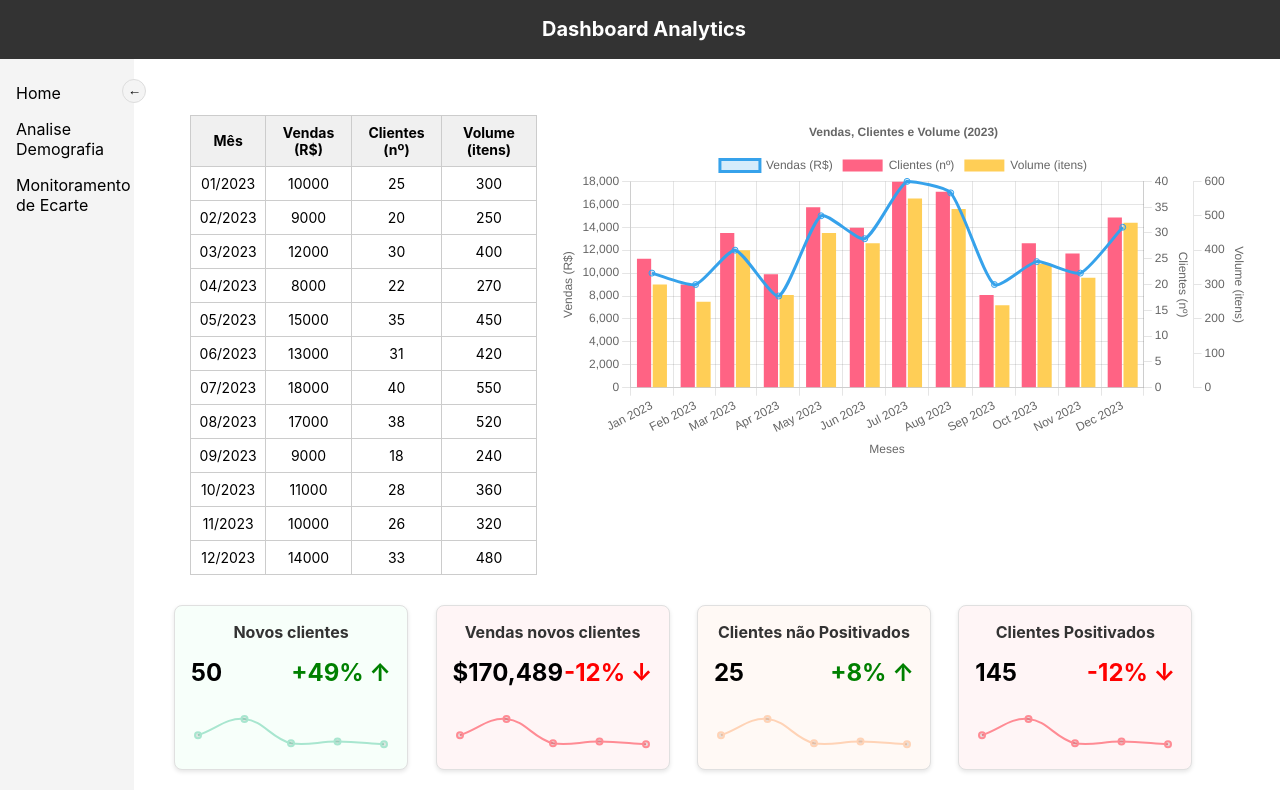
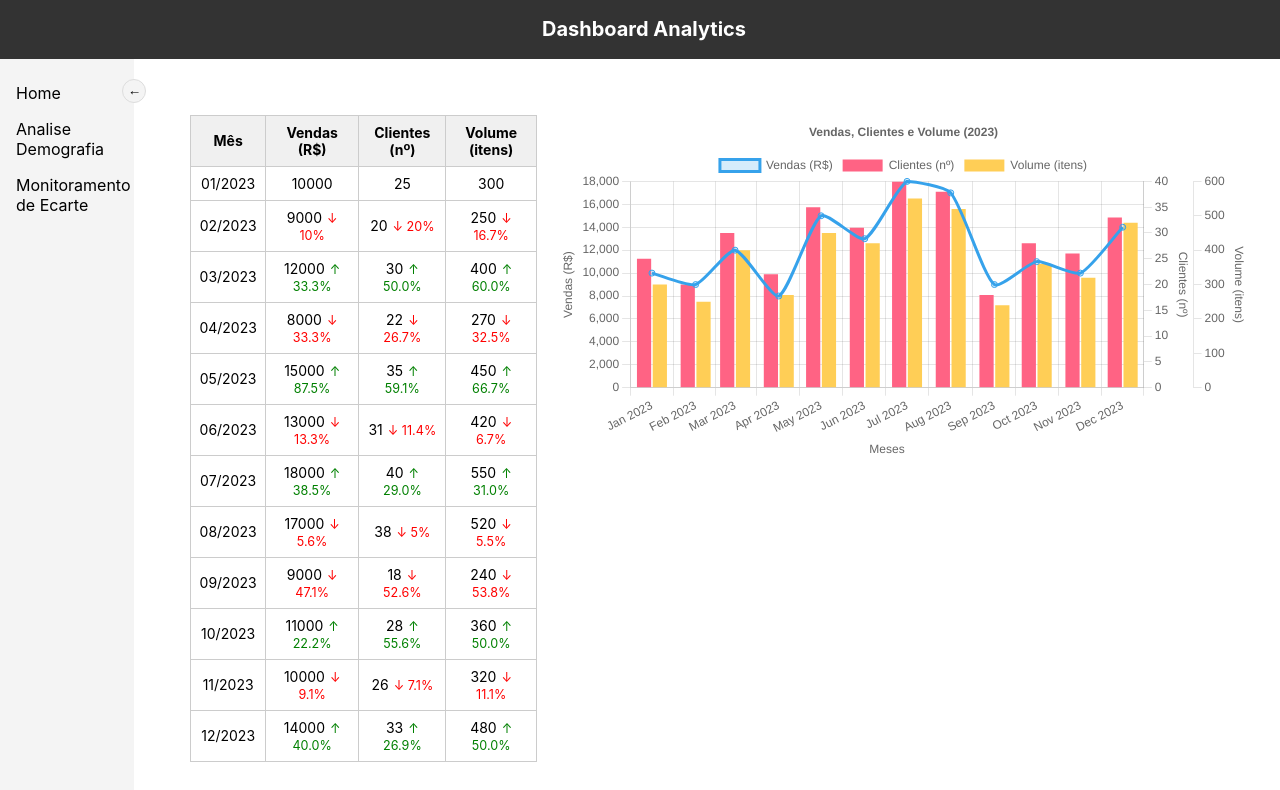
Before and after one commit to klevessond/estudo, a React (Create React App) app in the folder frontend/: page / in a window 1280 px wide. Shown: the top 790 px of the page. Built offline with nearby package versions, Linux system fonts and the light colour scheme.

Commit message:
adição de percentual para compara ção de vendas MoM

```diff
--- a/frontend/src/components/ComboChart/ComboChart.css
+++ b/frontend/src/components/ComboChart/ComboChart.css
@@ -1,7 +1,6 @@
 /* components/ComboChart/ComboChart.css */
 .combo-chart-container {
   width: 100%;
-  /* Removendo o max-width para usar todo o espaço disponível ou aumente conforme necessário */
   margin: 0 auto;
   padding: 20px;
   box-sizing: border-box;
@@ -12,7 +11,7 @@
   flex-direction: row;
   gap: 20px;
   align-items: flex-start;
-  flex-wrap: nowrap; /* Garante que não quebre para uma nova linha */
+  flex-wrap: nowrap;
 }
 
 /* Tabela à esquerda com tamanho mínimo */
@@ -40,6 +39,19 @@
   font-weight: bold;
 }
 
+/* Indicadores de queda e aumento */
+.decrease-indicator {
+  color: red;
+  font-size: 0.9em;
+  margin-left: 5px;
+}
+
+.increase-indicator {
+  color: green;
+  font-size: 0.9em;
+  margin-left: 5px;
+}
+
 /* Gráfico à direita com tamanho mínimo */
 .chart {
   flex: 2;
--- a/frontend/src/components/ComboChart/ComboChart.jsx
+++ b/frontend/src/components/ComboChart/ComboChart.jsx
@@ -159,14 +159,61 @@ const ComboChart = () => {
               </tr>
             </thead>
             <tbody>
-              {rawData.map((item, index) => (
-                <tr key={index}>
-                  <td>{`${item.month.substring(5,7)}/${item.month.substring(0,4)}`}</td>
-                  <td>{item.sales}</td>
-                  <td>{item.customers}</td>
-                  <td>{item.volume}</td>
-                </tr>
-              ))}
+              {rawData.map((item, index) => {
+                // Formata o mês para MM/AAAA
+                const formattedMonth = `${item.month.substring(5, 7)}/${item.month.substring(0, 4)}`;
+
+                // Calcula variações percentuais se não for o primeiro mês
+                const prev = rawData[index - 1] || {};
+                const salesChange = index > 0 ? (((item.sales - prev.sales) / prev.sales) * 100).toFixed(1) : null;
+                const customersChange = index > 0 ? (((item.customers - prev.customers) / prev.customers) * 100).toFixed(1) : null;
+                const volumeChange = index > 0 ? (((item.volume - prev.volume) / prev.volume) * 100).toFixed(1) : null;
+
+                return (
+                  <tr key={index}>
+                    <td>{formattedMonth}</td>
+                    <td>
+                      {item.sales}
+                      {index > 0 && item.sales < prev.sales && (
+                        <span className="decrease-indicator">
+                          ↓ {Math.abs(salesChange)}%
+                        </span>
+                      )}
+                      {index > 0 && item.sales > prev.sales && (
+                        <span className="increase-indicator">
+                          ↑ {salesChange}%
+                        </span>
+                      )}
+                    </td>
+                    <td>
+                      {item.customers}
+                      {index > 0 && item.customers < prev.customers && (
+                        <span className="decrease-indicator">
+                          ↓ {Math.abs(customersChange)}%
+                        </span>
+                      )}
+                      {index > 0 && item.customers > prev.customers && (
+                        <span className="increase-indicator">
+                          ↑ {customersChange}%
+                        </span>
+                      )}
+                    </td>
+                    <td>
+                      {item.volume}
+                      {index > 0 && item.volume < prev.volume && (
+                        <span className="decrease-indicator">
+                          ↓ {Math.abs(volumeChange)}%
+                        </span>
+                      )}
+                      {index > 0 && item.volume > prev.volume && (
+                        <span className="increase-indicator">
+                          ↑ {volumeChange}%
+                        </span>
+                      )}
+                    </td>
+                  </tr>
+                );
+              })}
             </tbody>
           </table>
         </div>
```
